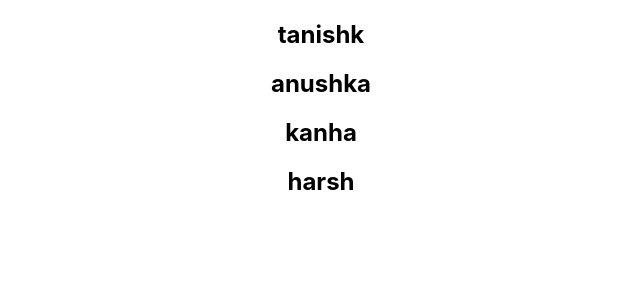
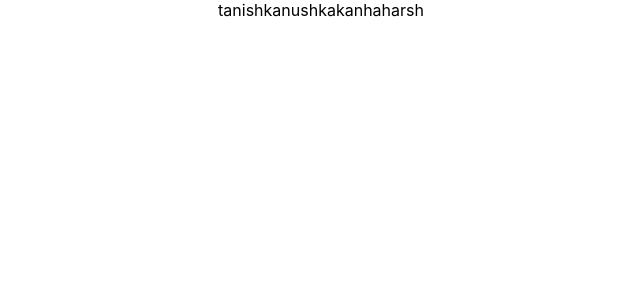
Before and after one commit to tanishk15sharma/basics, a React (Create React App) app: page / in a window 1280 px wide. Shown: the top 300 px of the page, without its empty margins (319-959 px from the left). Built offline with nearby package versions, Linux system fonts and the light colour scheme.

Commit message:
map props

```diff
--- a/src/components/mapmethod.js
+++ b/src/components/mapmethod.js
@@ -2,13 +2,8 @@ import React from "react";
 
 const DisplayName = () => {
   const names = ["tanishk", "anushka", "kanha", "harsh"];
-  return (
-    <div>
-      {names.map((name) => (
-        <h2>{name}</h2>
-      ))}
-    </div>
-  );
+  const nameList = names.map((name) => <name name={name}></name>);
+  return <div> {names} </div>;
 };
 
 export default DisplayName;
```
Also changed, not shown: src/components/name.js (added, +9 -0 lines).
